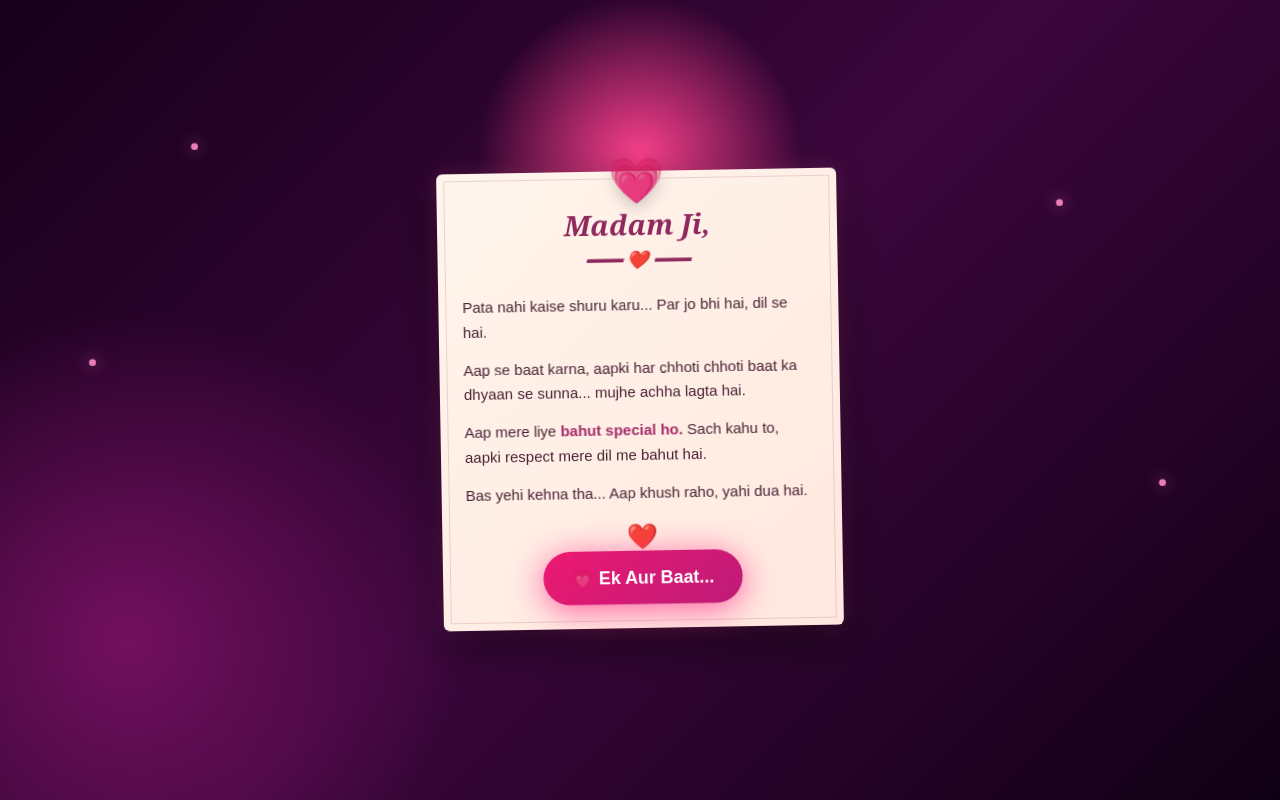
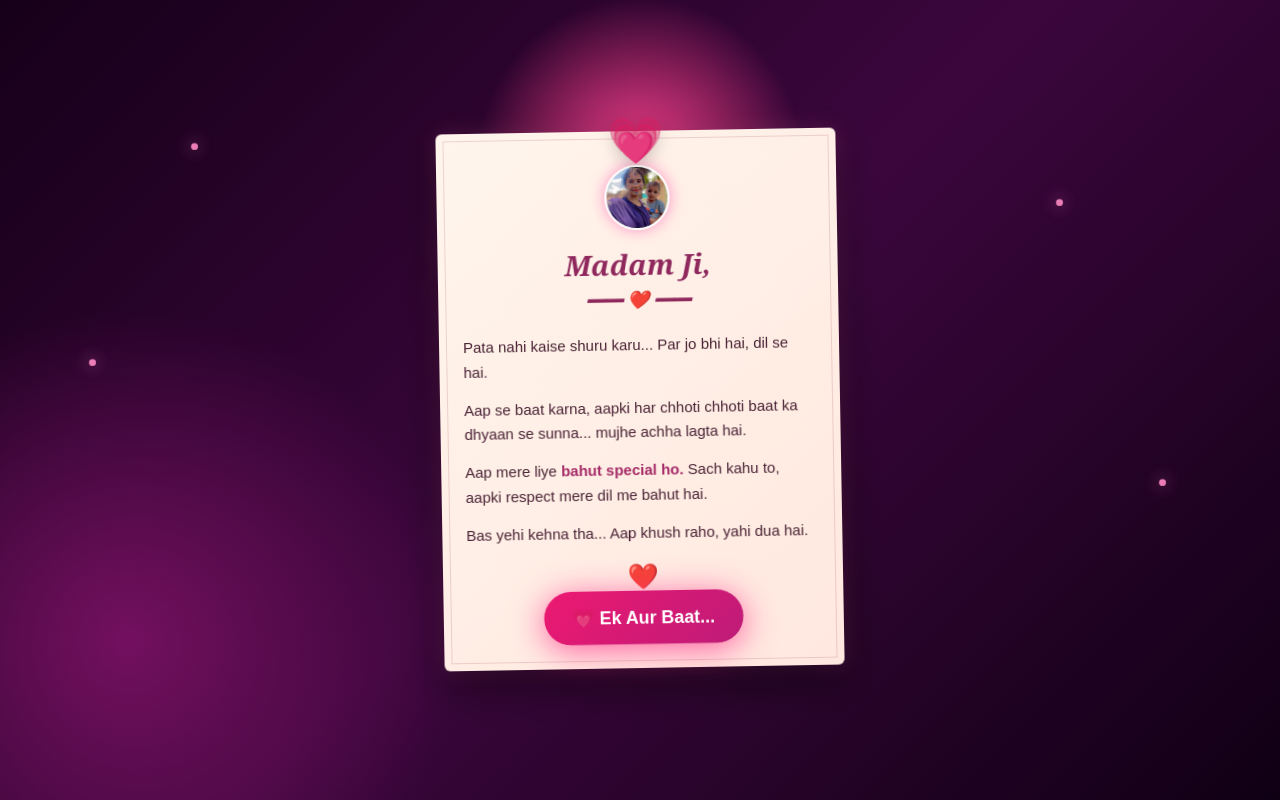
Before and after one commit to nitindwivedi867-byte/madam-ji, a plain HTML site: page index.html in a window 1280 px wide. Both pictures are taken after a click on the button "💖 Meri Baat Sunogi?". Drawn offline with Linux system fonts and the light colour scheme.

Commit message:
Update index.html

```diff
--- a/index.html
+++ b/index.html
@@ -561,7 +561,7 @@ body{
     <div class="letter">
 
         <div class="letterHeart">💗</div>
-
+         <img src="IMG_20260901_215102.jpg" class="profileImage" alt="Madam Ji">
         <h2>
             Madam Ji,
             <span>━━ ❤️ ━━</span>
```
